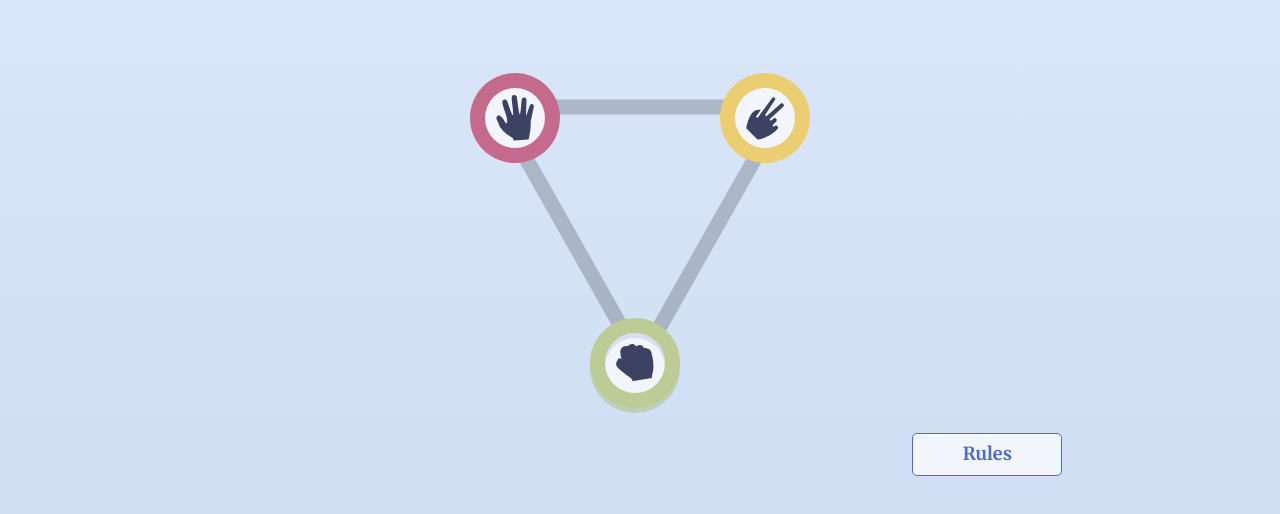
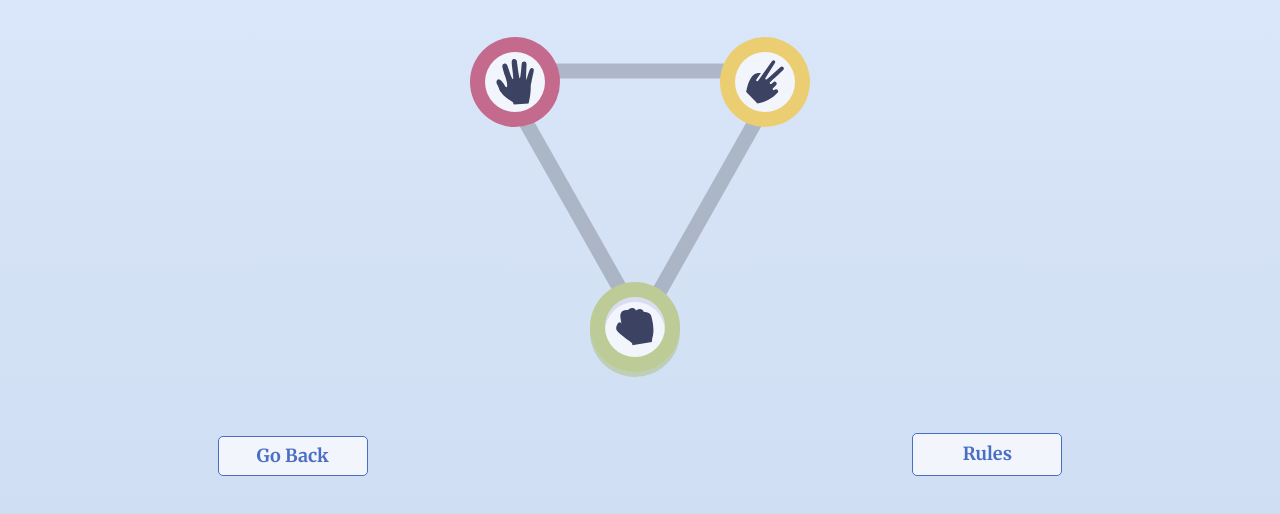
Before and after one commit to Ara-Polanco/Rock-Paper-Scissors-game, a plain HTML site: page easy.html in a window 1280 px wide. Shown: the part 284-798 px from the top of the page. Drawn offline with Linux system fonts and the light colour scheme.

Commit message:
Adding: return button

```diff
--- a/css/styles.css
+++ b/css/styles.css
@@ -58,7 +58,9 @@ a {
 .advanced {
     display: flex;
     flex-direction: column;
-    justify-content: space-evenly;
+  /*   justify-content: space-evenly; */
+    justify-content: center;
+    gap: 3rem;
 }
 .game {
     display: flex;
@@ -280,29 +282,45 @@ a {
 .results__item--result {
     position: static;
 }
+
+.button-back,
 .button {
     position: absolute;
-    right: 4rem;
-    bottom: 2rem;
     background: var(--blueLight);
     padding: 1rem 2rem;
-    width: 10rem;
+    width: 15rem;
     border-radius: 0.5rem;
     border: 1px solid var(--blueText600);
     color: var(--blueText600);
     font-weight: 700;
     cursor: pointer;
+    text-align: center;
+}
+
+.button {
+    right: 4rem;
+    bottom: 2rem;
+}
+.button-back {
+    left: 4rem;
+    bottom: 2rem;
 }
 @media (min-width: 768px) {
     .button {
         right: 8rem;
         bottom: 4rem;
-        width: 15rem;
+    }
+    .button-back {
+        left: 8rem;
+        bottom: 4rem;
     }
 }
 @media (min-width: 992px) {
     .button {
         right: 17%;
+    }
+    .button-back {
+        left: 17%;
     }
 }
 .modal {
--- a/easy.html
+++ b/easy.html
@@ -68,6 +68,7 @@
     </main>
 
     <button id="button-rules" class="button">Rules</button>
+    <a id="button-back"  href="index.html" class="button-back">Go Back</a>
 
     <div id="modal" class="modal">
       <img src="assets/img/image-rules.svg" alt="game rules" />
--- a/js/app.js
+++ b/js/app.js
@@ -9,6 +9,7 @@ const gameResult = document.getElementById('game-results')
 const playAgain = document.getElementById('play-again')
 const result = document.getElementById('result')
 const btnRules = document.getElementById('button-rules')
+const btnBack = document.getElementById('button-back')
 const modal = document.getElementById('modal')
 
 let userSelection = null
@@ -138,10 +139,12 @@ function changeScreen() {
         gameResult.classList.remove('hide')
         gameItem.classList.add('hide')
         btnRules.classList.add('hide')
+        btnBack.classList.add('hide')
     } else {
         gameResult.classList.add('hide')
         gameItem.classList.remove('hide')
         btnRules.classList.remove('hide')
+        btnBack.classList.remove('hide')
     }
 }
 function showModal() {
```
Also changed, not shown: advanced.html (+1 -0 lines).
